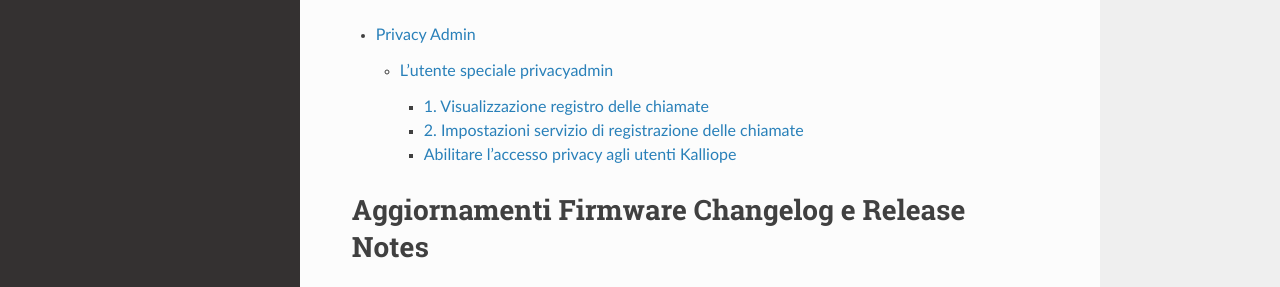
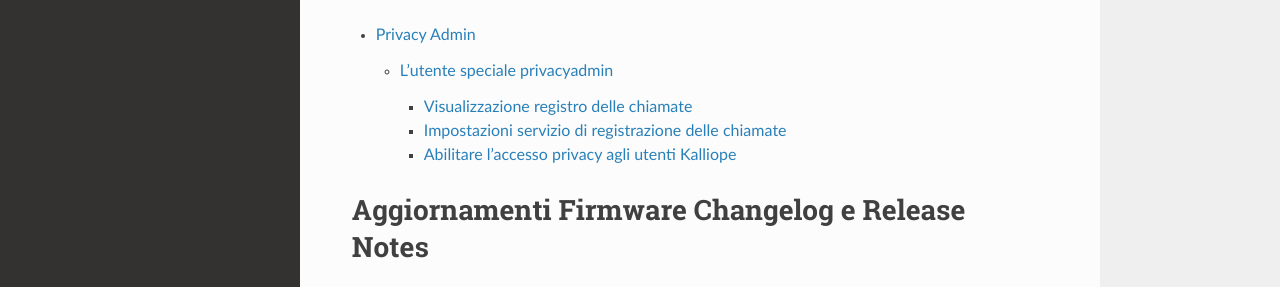
Before and after one commit to mirianatroccoli/KalliopeDoc-it, a Sphinx documentation site: the page built from docs/source/index.rst, in a window 1280 px wide and 900 px high, scrolled down 1916 px. Shown: the part 446-733 px from the top of the window. Built offline with Sphinx 7.4.7 and the Read the Docs theme 2.0.0, drawn with Linux system fonts in a browser that asks for light colours; pages that are not in the unit, such as notebooks, are missing from menus.

Commit message:
Update Privacy Admin.rst

```diff
--- a/docs/source/Privacy Admin.rst
+++ b/docs/source/Privacy Admin.rst
@@ -20,7 +20,7 @@ Il servizio di registrazione delle chiamate è disponibile solo all’utente spe
 - Visualizza registro (delle chiamate registrate)
 - Modifica Impostazioni (del servizio di registrazione)
 
-1. Visualizzazione registro delle chiamate
+Visualizzazione registro delle chiamate
 +++++
 
 Nel registro delle chiamate registrate il privacyadmin (così come gli utenti eventualmente da lui delegati) può accedere alla lista delle registrazioni delle chiamate, effettuare ricerche avanzate, ascoltare le registrazioni direttamente dal browser web (cliccando sul simbolo Play.png ) oppure scaricarle sul proprio PC (cliccando sul simbolo Download.png).
@@ -39,7 +39,7 @@ Ogni mese viene creato automaticamente un nuovo tab per rendere la consultazione
 - Tipo di destinazione
 - Nome destinazione
 
-2. Impostazioni servizio di registrazione delle chiamate
+Impostazioni servizio di registrazione delle chiamate
 +++++
 
 In questa pagina è possibile impostare le entità che regolano il comportamento del servizio di registrazione delle chiamate. Per prima cosa è possibile impostare uno o più percorsi di archiviazione su cui andare a salvare le registrazioni. Oltre allo storage locale è infatti possibile selezionare percorsi di registrazione remoti (se opportunamente configurati). Nel riquadro "Entità abilitate alla registrazione delle chiamate" è possibile invece impostare le varie regole di registrazione desiderate.
```
